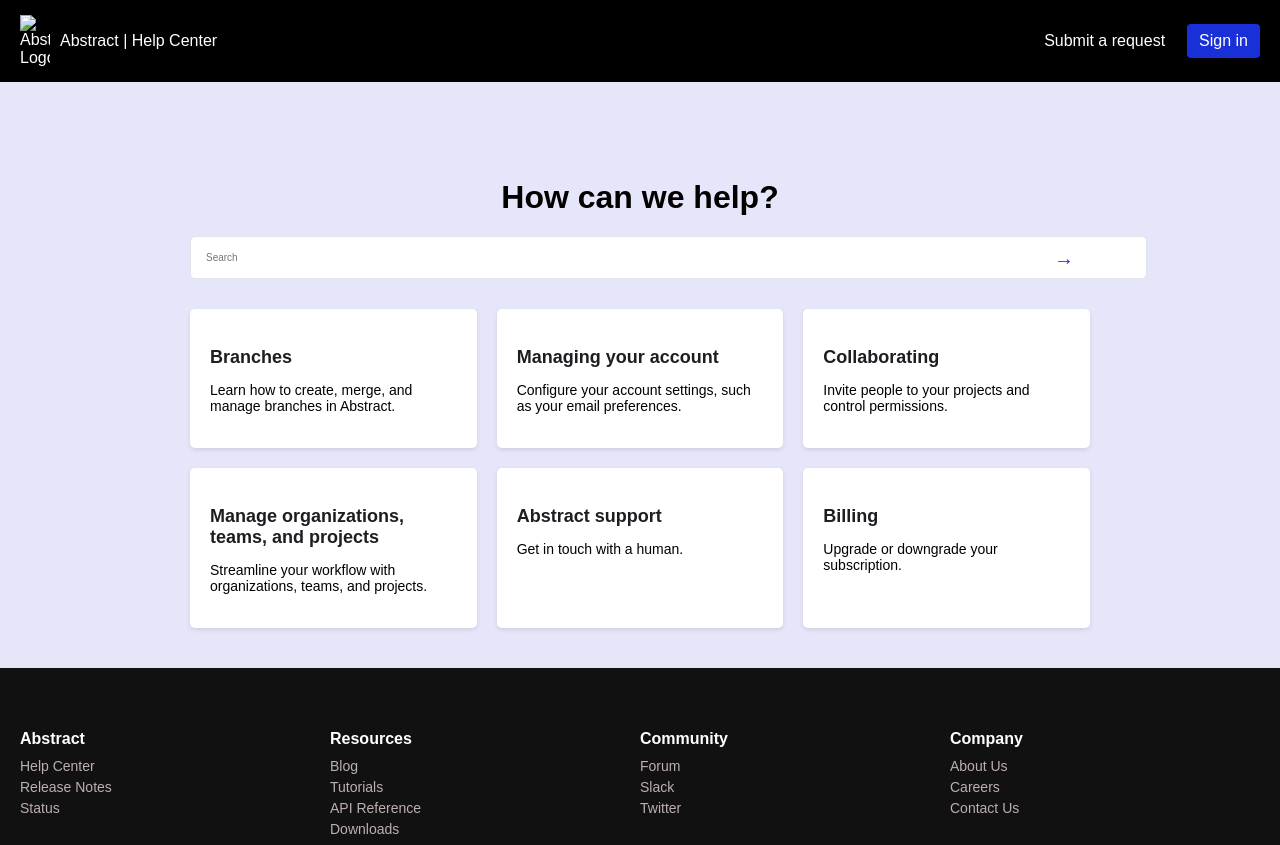
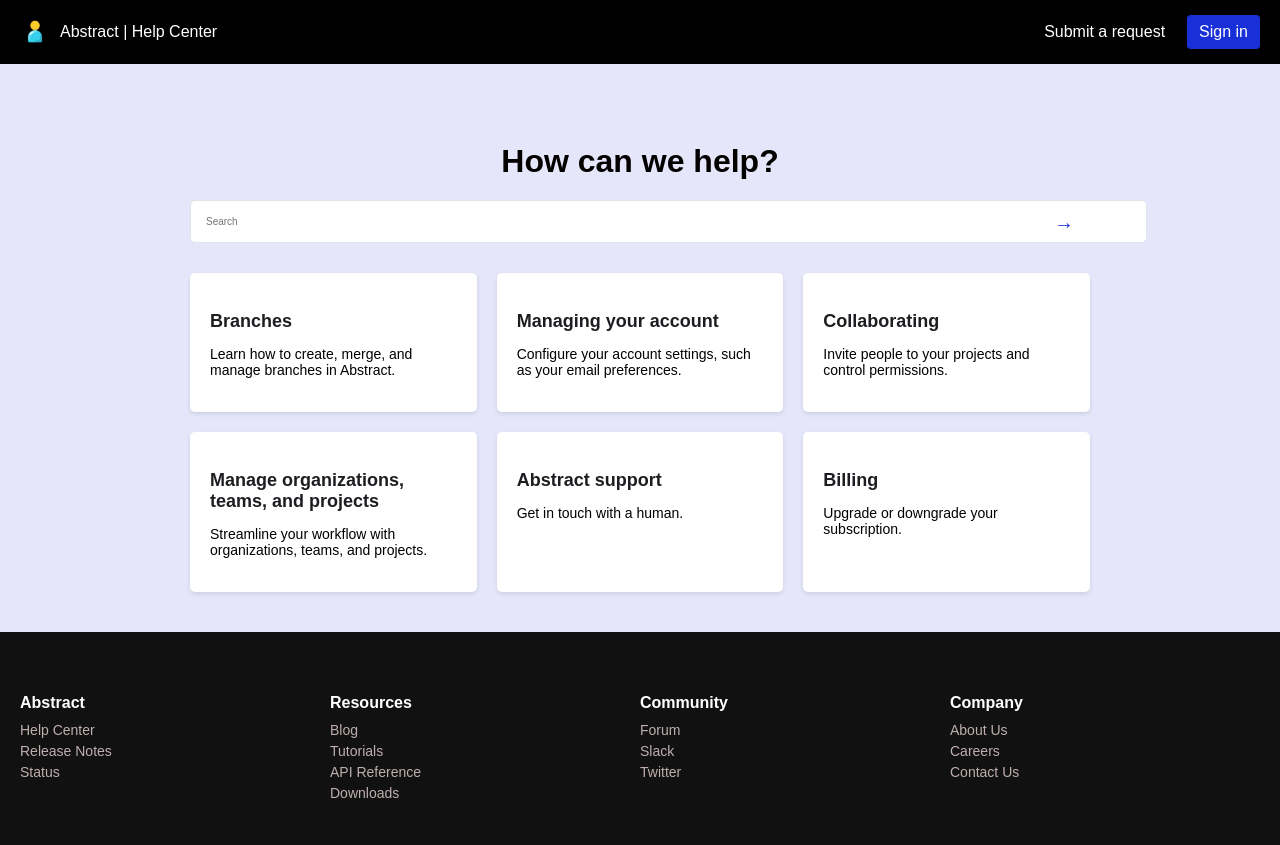
Before and after one commit to bodsss/midterm, a plain HTML site: page index.html in a window 1280 px wide. Shown: the top 845 px of the page. Drawn offline with Linux system fonts and the light colour scheme; the site is published under a folder, as on GitHub Pages, so addresses that start at the root find nothing.

Commit message:
Update index.html

```diff
--- a/index.html
+++ b/index.html
@@ -181,7 +181,7 @@
 <body>
     <header class="header-top">
         <div class="header-left">
-            <img src="/resources/Tawo.jpg" alt="Abstract Logo">
+            <img src="resources/Tawo.jpg" alt="Abstract Logo">
             <span>Abstract | Help Center</span>
         </div>
         <div class="header-right">
@@ -191,7 +191,7 @@
     </header>
 
     <header>
-        <img src="/resources/Tawo.jpg" alt="Abstract Logo">
+        <img src="resources/Tawo.jpg" alt="Abstract Logo">
     </header>
 
 
```
